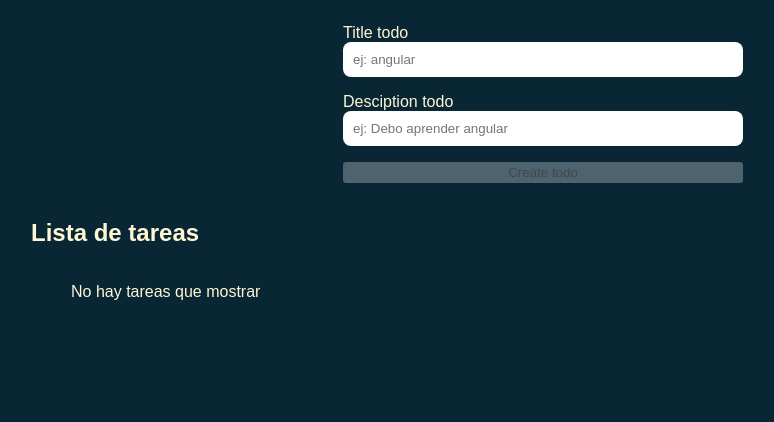
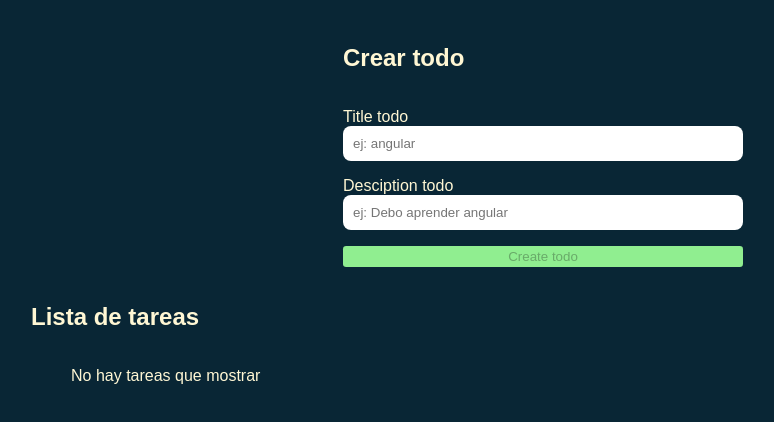
Before and after one commit to bsquiroz/angular_todoList, an Angular app: page / in a window 1280 px wide. Shown: the top 422 px of the page, without its empty margins (97-871 px from the left). Built offline with nearby package versions, Linux system fonts and the light colour scheme.

Commit message:
add new funcionality edit

```diff
--- a/src/app/pages/todos/todos.component.css
+++ b/src/app/pages/todos/todos.component.css
@@ -73,3 +73,10 @@
     padding: 5px;
     border-radius: 5px;
 }
+
+.btn_update {
+    background-color: yellow;
+}
+.btn_create {
+    background-color: lightgreen;
+}
--- a/src/app/pages/todos/todos.component.html
+++ b/src/app/pages/todos/todos.component.html
@@ -1,5 +1,12 @@
 <section>
     <form class="todo__form" (ngSubmit)="onSubmit()" [formGroup]="todoForm">
+        <h2>
+            @if (currentTodoUpdate) {
+            Editar todo
+            } @else {
+            Crear todo
+            }
+        </h2>
         <label class="form__control">
             Title todo
             <input type="text" placeholder="ej: angular" formControlName="title">
@@ -19,7 +26,13 @@
             }
         </label>
 
-        <button class="btn" [disabled]="todoForm.invalid">Create todo</button>
+        <button [class]="'btn ' + (currentTodoUpdate ? 'btn_update' : 'btn_create')" [disabled]="todoForm.invalid">
+            @if (currentTodoUpdate) {
+            Update todo
+            }@else {
+            Create todo
+            }
+        </button>
     </form>
 
     <section>
@@ -44,7 +57,7 @@
                     <p class="todo_dec">{{todo.desc}}</p>
                 </div>
                 <div class="options">
-                    <button class="btn btn_edit">Editar</button>
+                    <button class="btn btn_edit" (click)="handleUpdate(todo)">Editar</button>
                     <button class="btn btn_delete" (click)="deleteTodo(todo.id)">Eliminar</button>
                 </div>
             </li>
--- a/src/app/pages/todos/todos.component.ts
+++ b/src/app/pages/todos/todos.component.ts
@@ -19,6 +19,7 @@ import {
 export class TodosComponent implements OnInit {
     public todos: Todo[] = [];
     public todoForm!: FormGroup;
+    public currentTodoUpdate?: Todo;
 
     private todoService = inject(TodosService);
     private formBuilder = inject(FormBuilder);
@@ -27,7 +28,6 @@ export class TodosComponent implements OnInit {
         this.todos = this.todoService.getTodos();
 
         this.todoForm = this.initForm();
-        // this.onPathValue();
     }
 
     getTodos(): Todo[] {
@@ -58,6 +58,15 @@ export class TodosComponent implements OnInit {
     }
 
     onSubmit() {
+        if (this.currentTodoUpdate) {
+            const updateTodo: Todo = {
+                ...this.currentTodoUpdate,
+                ...this.todoForm.value,
+            };
+
+            this.updateTodo(this.currentTodoUpdate.id, updateTodo);
+            this.currentTodoUpdate = undefined;
+        } else {
             const newTodo: Todo = {
                 id: crypto.randomUUID(),
                 stateTodo: false,
@@ -65,6 +74,7 @@ export class TodosComponent implements OnInit {
             };
 
             this.createTodo(newTodo);
+        }
         this.todoForm.reset();
     }
 
@@ -75,6 +85,14 @@ export class TodosComponent implements OnInit {
         });
     }
 
+    handleUpdate(todo: Todo) {
+        this.currentTodoUpdate = todo;
+        this.todoForm.patchValue({
+            title: this.currentTodoUpdate.title,
+            desc: this.currentTodoUpdate.desc,
+        });
+    }
+
     initForm(): FormGroup {
         return this.formBuilder.group({
             title: ['', [Validators.required, Validators.minLength(5)]],
```
Lines whose indentation alone changed are shown as unchanged.
